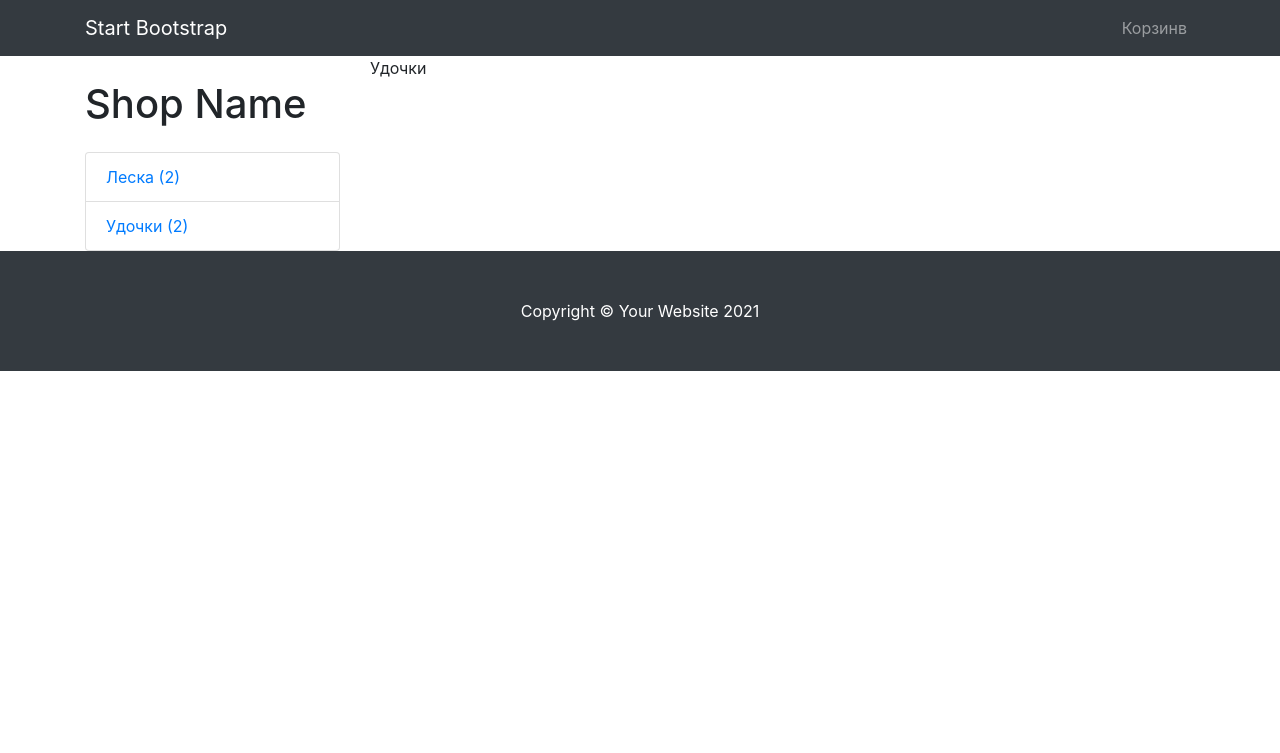
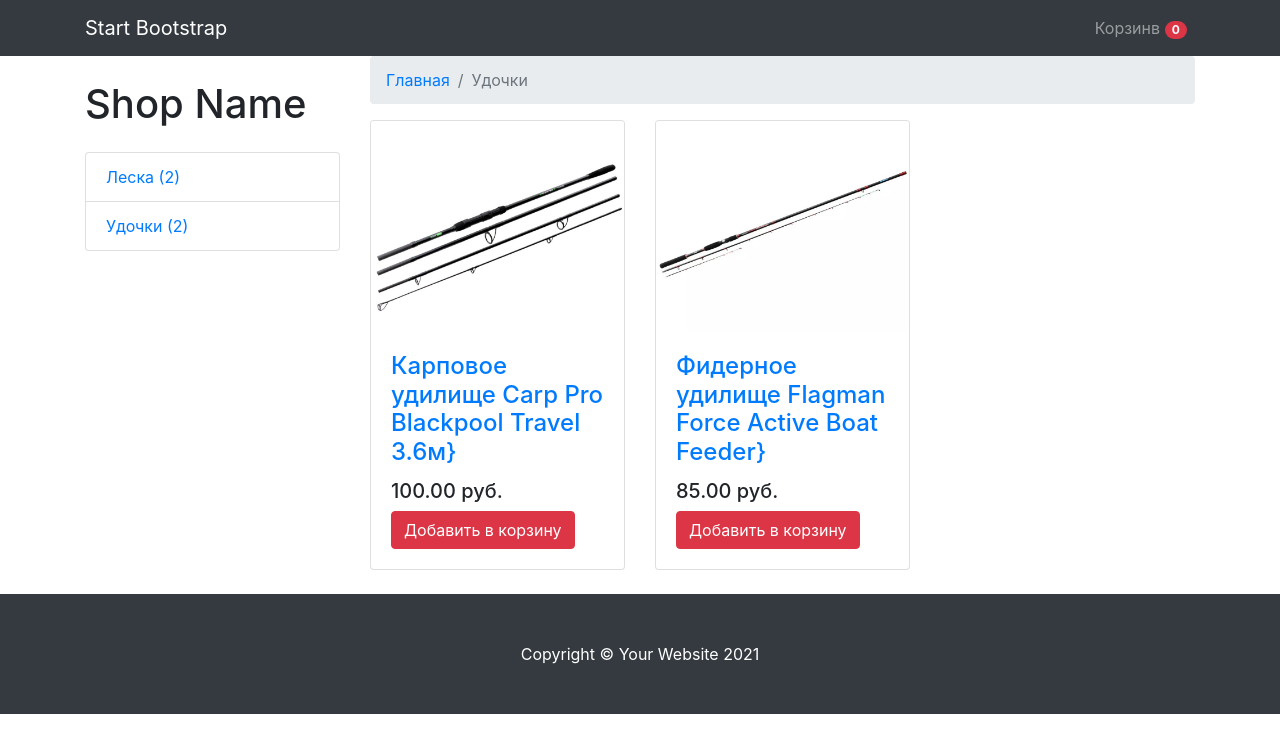
Before and after one commit to Jecka1991/Django_Shop, a Django app: page /category/FishRods/ in a window 1280 px wide. Shown: the top 753 px of the page. Run offline with Django 3.2, Linux system fonts and the light colour scheme; a user stored in the database is signed in; data comes from the database, SQL or seed files in the repository; both versions use the stored data as it was after the commit; data that the repository does not hold is empty; some libraries are stand-ins or nearby versions.

Commit message:
Display product in category

```diff
--- a/shop/mainapp/mixins.py
+++ b/shop/mainapp/mixins.py
@@ -1,12 +1,24 @@
 from django.views.generic.detail import SingleObjectMixin
 from django.views.generic import View
 
-from .models import Category, Cart, Customer
+from .models import Category, Cart, Customer, FishRod, FishLine
 
 
 class CategoryDetailMixin(SingleObjectMixin):
 
+    CATEGORY_SLUG2PRODUCT_MODEL = {
+        'FishLines': FishLine,
+        'FishRods' : FishRod,
+
+    }
+
     def get_context_data(self, **kwargs):
+        if isinstance(self.get_object(), Category):
+            model = self.CATEGORY_SLUG2PRODUCT_MODEL[self.get_object().slug]
+            context = super().get_context_data(**kwargs)
+            context['categories'] = Category.objects.get_categories_for_left_sidebar()
+            context['category_products'] = model.objects.all()
+            return context
         context = super().get_context_data(**kwargs)
         context['categories'] = Category.objects.get_categories_for_left_sidebar()
         return context
--- a/shop/mainapp/templates/base.html
+++ b/shop/mainapp/templates/base.html
@@ -68,6 +68,9 @@
                                 <div class="card-body">
                                     <h4 class="card-title"><a href="{{ product.get_absolute_url }}">{{ product.title }}}</a></h4>
                                     <h5>{{ product.price }} руб.</h5>
+                                    <a href="{% url 'add_to_cart' ct_model=product.get_model_name slug=product.slug %}">
+                                        <button class="btn btn-danger">Добавить в корзину</button>
+                                    </a>
                                 </div>
                             </div>
                         </div>
--- a/shop/mainapp/templates/category_detail.html
+++ b/shop/mainapp/templates/category_detail.html
@@ -2,7 +2,26 @@
 
 
 {% block content %}
-
-{{ category.name }}
+<nav aria-label="breadcrumb">
+  <ol class="breadcrumb">
+    <li class="breadcrumb-item"><a href="{% url 'base' %}">Главная</a></li>
+    <li class="breadcrumb-item active">{{ category.name }}</li>
+  </ol>
+</nav>
+<div class="row">
+    {% for product in category_products %}
+    <div class="col-lg-4 col-md-6 mb-4">
+        <div class="card h-100">
+            <a href="{{ product.get_absolute_url }}"><img class="card-img-top" src="{{ product.image.url }}" alt="..." /></a>
+            <div class="card-body">
+                <h4 class="card-title"><a href="{{ product.get_absolute_url }}">{{ product.title }}}</a></h4>
+                <h5>{{ product.price }} руб.</h5>
+                <a href="{% url 'add_to_cart' ct_model=product.get_model_name slug=product.slug %}">
+                    <button class="btn btn-danger">Добавить в корзину</button></a>
+            </div>
+        </div>
+    </div>
+    {% endfor %}
+</div>
 
 {% endblock content %}
--- a/shop/mainapp/views.py
+++ b/shop/mainapp/views.py
@@ -42,6 +42,7 @@ class ProductDetailView(CartMixin, CategoryDetailMixin, DetailView):
     def get_context_data(self, **kwargs):
         context = super().get_context_data(**kwargs)
         context['ct_model'] = self.model._meta.model_name
+        context['cart'] = self.cart
         return context
 
 
@@ -52,6 +53,11 @@ class CategoryDetailView(CartMixin, CategoryDetailMixin, DetailView):
     context_object_name = 'category'
     template_name = 'category_detail.html'
     slug_url_kwarg = 'slug'
+
+    def get_context_data(self, **kwargs):
+        context = super().get_context_data(**kwargs)
+        context['cart'] = self.cart
+        return context
 
 
 class AddToCartView(CartMixin, View):
```
Also changed, not shown: shop/db.sqlite3.
